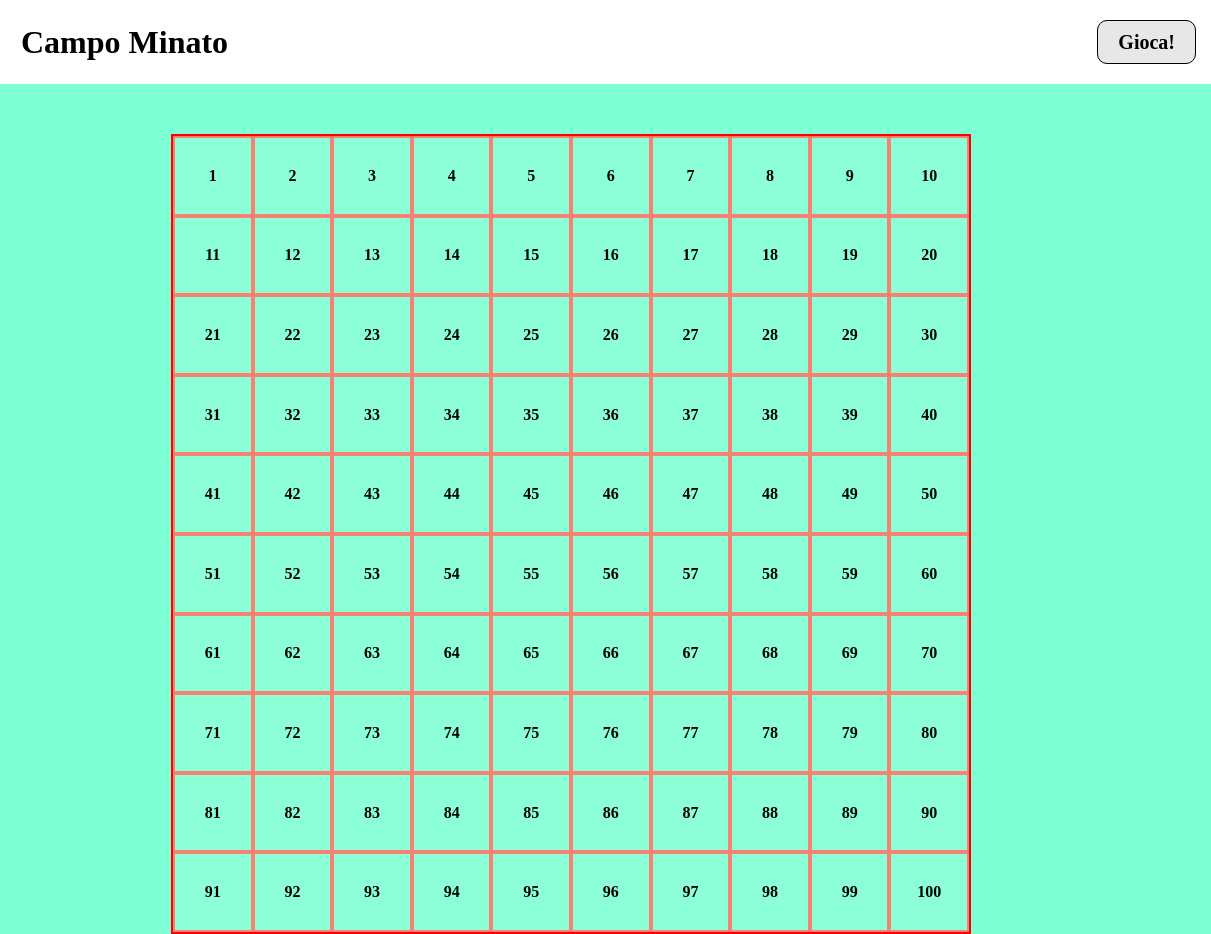
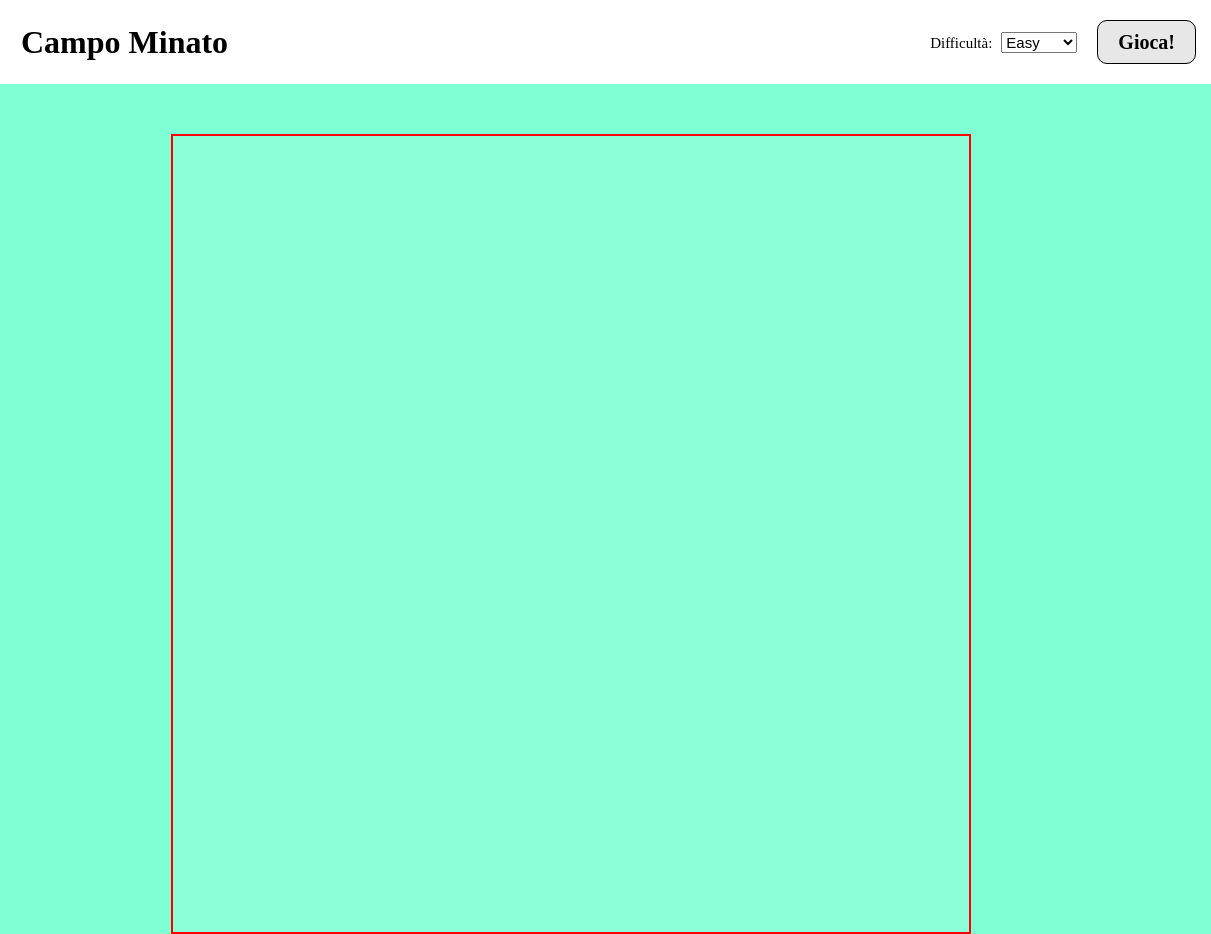
Before and after one commit to luigidis/js-campominato-grid, a plain HTML site: page index.html in a window 1280 px wide. Shown: the full height of the page, 69-1280 px from the left. Drawn offline with Linux system fonts and the light colour scheme.

Commit message:
Add diffulties on html/ Fixed EventListener

```diff
--- a/css/app.css
+++ b/css/app.css
@@ -24,6 +24,21 @@ main {
     margin-right: auto;
     padding-left: 25px;
 }
+
+.col-select {
+    padding-right: 20px;
+
+}
+
+.col-select label {
+    padding-right: 5px;
+}
+
+.col-select #difficulty,
+.col-select label {
+    font-size: 15px;
+}
+
 
 .play {
     padding: 10px 20px;
--- a/index.html
+++ b/index.html
@@ -18,9 +18,18 @@
                     Campo Minato
                 </h1>
             </div>
+            <div class="col-select">
+                <label for="difficulty">Difficultà:</label>
+                <select id="difficulty">
+                    <option value="1">Easy</option>
+                    <option value="2">Medium</option>
+                    <option value="3">Hard</option>
+                </select>
+            </div>
             <div class="col">
                 <a href="#" class="play">Gioca!</a>
             </div>
+
         </div>
         <div class="container">
            <!-- <div class="celle"></div>
--- a/js/app.js
+++ b/js/app.js
@@ -46,4 +46,18 @@ function clickCheck(event) {
 
 // voglio che la mia griglia appaia solo quando l'utente clicca il tasto gioca
 console.log(playButton);
-playButton.addEventListener('click', createGrid())
+playButton.addEventListener('click', createGrid);
+
+const easy = document.querySelector('option[value="easy"]');
+console.log(easy);
+
+const medium = document.querySelector('option[value="medium"]');
+console.log(medium);
+
+const hard = document.querySelector('option[value="hard"]');
+console.log(hard);
+
+const difficulty = document.getElementById('difficulty');
+console.log(difficulty);
+console.dir(difficulty);
+console.log(difficulty.value);
```
